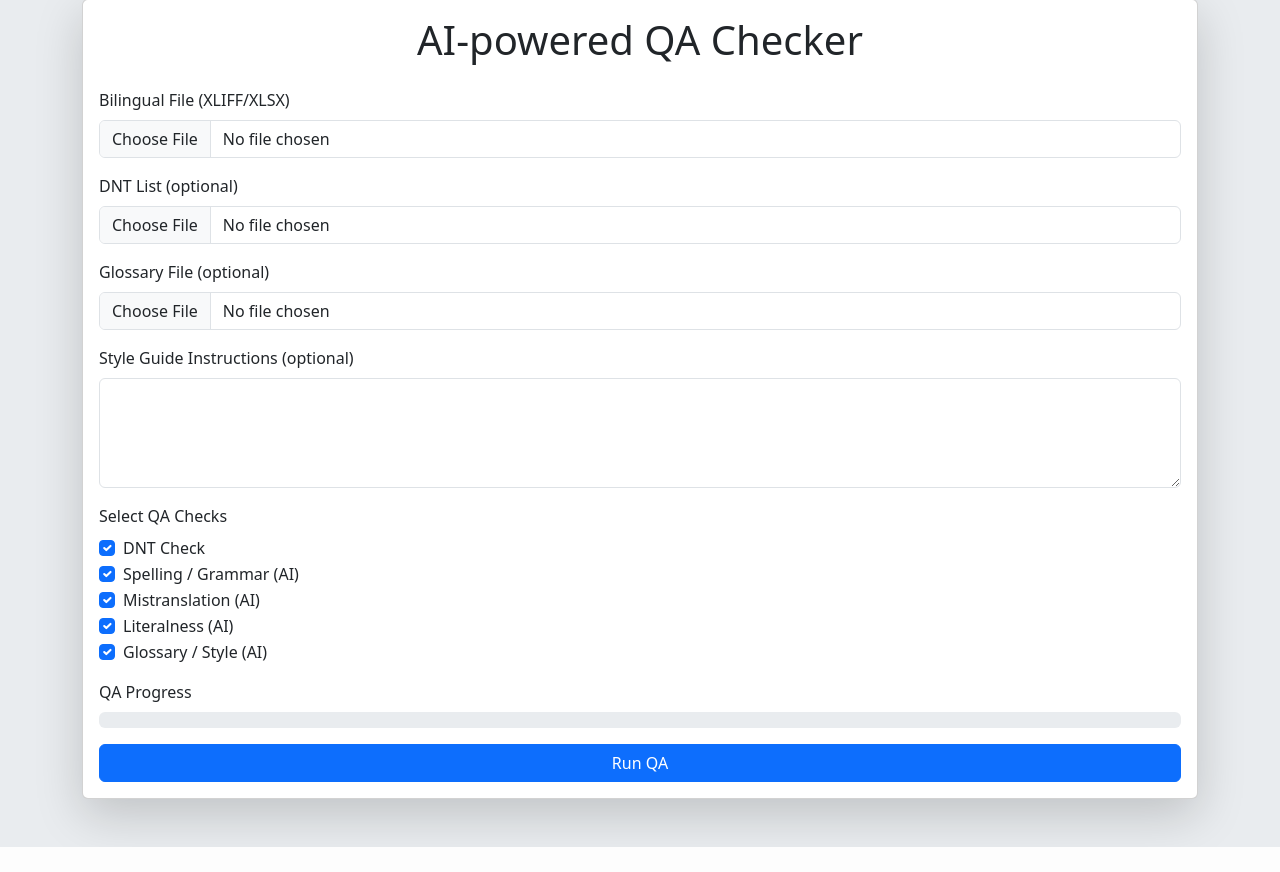
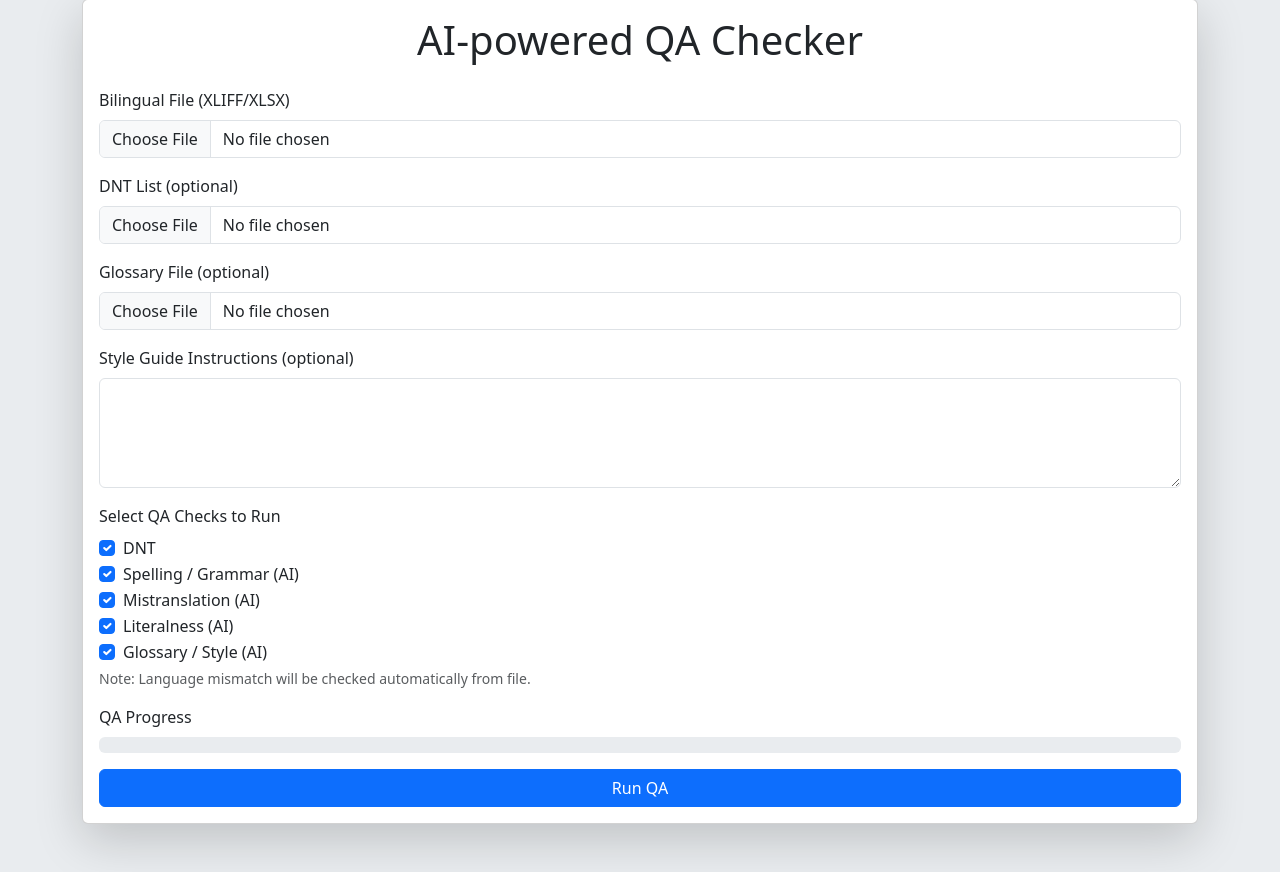
Before and after one commit to manibrh/QA-Spellchecker, a Flask app: page / in a window 1280 px wide. Shown: the part 75-947 px from the top of the page. Before the commit the page ends 922 px from the top, so only its background shows below. Run offline with Flask 3, Linux system fonts and the light colour scheme.

Commit message:
Update index.html

```diff
--- a/templates/index.html
+++ b/templates/index.html
@@ -22,52 +22,53 @@
 
         <form method="POST" enctype="multipart/form-data" id="qaForm">
           <div class="mb-3">
-            <label for="bilingual_file" class="form-label">Bilingual File (XLIFF/XLSX)</label>
+            <label class="form-label">Bilingual File (XLIFF/XLSX)</label>
             <input type="file" class="form-control" name="bilingual_file" required>
           </div>
 
           <div class="mb-3">
-            <label for="dnt_file" class="form-label">DNT List (optional)</label>
+            <label class="form-label">DNT List (optional)</label>
             <input type="file" class="form-control" name="dnt_file">
           </div>
 
           <div class="mb-3">
-            <label for="glossary_file" class="form-label">Glossary File (optional)</label>
+            <label class="form-label">Glossary File (optional)</label>
             <input type="file" class="form-control" name="glossary_file">
           </div>
 
           <div class="mb-3">
-            <label for="style_guide" class="form-label">Style Guide Instructions (optional)</label>
+            <label class="form-label">Style Guide Instructions (optional)</label>
             <textarea class="form-control" name="style_guide" rows="4"></textarea>
           </div>
 
           <div class="mb-3">
-            <label class="form-label">Select QA Checks</label><br>
+            <label class="form-label">Select QA Checks to Run</label><br>
             <div class="form-check">
-              <input class="form-check-input" type="checkbox" name="checks" value="dnt" id="checkDNT" checked>
-              <label class="form-check-label" for="checkDNT">DNT Check</label>
+              <input class="form-check-input" type="checkbox" name="check_dnt" id="check_dnt" checked>
+              <label class="form-check-label" for="check_dnt">DNT</label>
             </div>
             <div class="form-check">
-              <input class="form-check-input" type="checkbox" name="checks" value="spell" id="checkSpell" checked>
-              <label class="form-check-label" for="checkSpell">Spelling / Grammar (AI)</label>
+              <input class="form-check-input" type="checkbox" name="check_spell" id="check_spell" checked>
+              <label class="form-check-label" for="check_spell">Spelling / Grammar (AI)</label>
             </div>
             <div class="form-check">
-              <input class="form-check-input" type="checkbox" name="checks" value="mistranslation" id="checkMist" checked>
-              <label class="form-check-label" for="checkMist">Mistranslation (AI)</label>
+              <input class="form-check-input" type="checkbox" name="check_mistranslation" id="check_mistranslation" checked>
+              <label class="form-check-label" for="check_mistranslation">Mistranslation (AI)</label>
             </div>
             <div class="form-check">
-              <input class="form-check-input" type="checkbox" name="checks" value="literal" id="checkLiteral" checked>
-              <label class="form-check-label" for="checkLiteral">Literalness (AI)</label>
+              <input class="form-check-input" type="checkbox" name="check_literalness" id="check_literalness" checked>
+              <label class="form-check-label" for="check_literalness">Literalness (AI)</label>
             </div>
             <div class="form-check">
-              <input class="form-check-input" type="checkbox" name="checks" value="glossary" id="checkGlossary" checked>
-              <label class="form-check-label" for="checkGlossary">Glossary / Style (AI)</label>
+              <input class="form-check-input" type="checkbox" name="check_glossary_style" id="check_glossary_style" checked>
+              <label class="form-check-label" for="check_glossary_style">Glossary / Style (AI)</label>
             </div>
+            <div class="form-text text-muted mt-1">Note: Language mismatch will be checked automatically from file.</div>
           </div>
 
           <div class="mb-3">
             <label class="form-label">QA Progress</label>
-            <div class="progress" role="progressbar">
+            <div class="progress">
               <div class="progress-bar progress-bar-striped progress-bar-animated" id="qaProgressBar" style="width: 0%">0%</div>
             </div>
           </div>
@@ -80,12 +81,13 @@
         <div class="mt-4 d-none" id="qaSummary">
           <h5>QA Summary</h5>
           <ul id="qaSummaryList" class="list-group mb-3"></ul>
-          <button class="btn btn-outline-secondary" data-bs-toggle="collapse" data-bs-target="#inlinePreview">Toggle Preview</button>
-          <div class="collapse mt-3" id="inlinePreview">
+          <button class="btn btn-outline-secondary mb-3" data-bs-toggle="collapse" data-bs-target="#inlinePreview">Toggle Inline Issue Preview</button>
+          <div class="collapse" id="inlinePreview">
             <pre class="bg-light p-3 border" id="previewContent">Loading preview...</pre>
-            <a id="downloadBtn" class="btn btn-success mt-2 d-none" href="#" download>Download QA Report</a>
           </div>
+          <div id="downloadButtonWrapper" class="mt-3"></div>
         </div>
+
       </div>
     </div>
   </div>
@@ -98,61 +100,63 @@
 
     const form = document.getElementById('qaForm');
     const progressBar = document.getElementById('qaProgressBar');
+    const summaryList = document.getElementById('qaSummaryList');
     const summaryBlock = document.getElementById('qaSummary');
-    const summaryList = document.getElementById('qaSummaryList');
     const errorBox = document.getElementById('errorBox');
     const previewContent = document.getElementById('previewContent');
-    const downloadBtn = document.getElementById('downloadBtn');
+    const downloadWrapper = document.getElementById('downloadButtonWrapper');
 
-    form.addEventListener('submit', async function(e) {
+    form.addEventListener('submit', function(e) {
       e.preventDefault();
       const formData = new FormData(form);
-
       progressBar.style.width = '10%';
       progressBar.innerText = 'Uploading...';
       errorBox.classList.add('d-none');
+      downloadWrapper.innerHTML = '';
       summaryList.innerHTML = '';
-      previewContent.innerText = 'Running QA...';
-      summaryBlock.classList.add('d-none');
+      previewContent.textContent = '';
 
-      try {
-        const res = await fetch('/', {
-          method: 'POST',
-          body: formData
-        });
-
-        if (!res.ok) throw new Error('Something went wrong.');
+      fetch('/', {
+        method: 'POST',
+        body: formData
+      }).then(async res => {
+        if (!res.ok) throw new Error('Server error or file issue.');
 
         const data = await res.json();
         progressBar.style.width = '100%';
-        progressBar.innerText = 'Done';
+        progressBar.innerText = 'Complete';
 
         summaryBlock.classList.remove('d-none');
-        const issueTypes = [...new Set(data.issues.map(issue => issue.issue_type))];
 
-        if (issueTypes.length === 0) {
-          summaryList.innerHTML = '<li class="list-group-item text-success">✔ No issues found!</li>';
+        if (data.preview && Array.isArray(data.preview)) {
+          data.preview.forEach((item, idx) => {
+            const line = `${idx + 1}. ID: ${item.id}, Type: ${item.issue_type}, Detail: ${item.detail}`;
+            previewContent.textContent += line + '\n';
+          });
         } else {
-          issueTypes.forEach(type => {
-            const li = document.createElement('li');
-            li.className = 'list-group-item';
-            li.innerText = `⚠ ${type} issues found.`;
-            summaryList.appendChild(li);
-          });
+          previewContent.textContent = 'No preview data available.';
         }
 
-        const preview = data.issues.map(issue => `• [${issue.issue_type}] ${issue.detail}`).join('\n\n');
-        previewContent.innerText = preview || 'No issues detected.';
+        const downloadBtn = document.createElement('a');
+        downloadBtn.href = data.report_url;
+        downloadBtn.className = 'btn btn-success';
+        downloadBtn.innerText = 'Download QA Report';
+        downloadBtn.setAttribute('download', '');
+        downloadWrapper.appendChild(downloadBtn);
 
-        downloadBtn.href = data.report_url;
-        downloadBtn.classList.remove('d-none');
+        (data.checks || []).forEach(issue => {
+          const li = document.createElement('li');
+          li.className = 'list-group-item';
+          li.innerText = `✓ ${issue} check completed.`;
+          summaryList.appendChild(li);
+        });
 
-      } catch (err) {
+      }).catch(err => {
         progressBar.style.width = '0%';
-        progressBar.innerText = 'Error';
+        progressBar.innerText = 'Failed';
         errorBox.textContent = err.message;
         errorBox.classList.remove('d-none');
-      }
+      });
     });
   </script>
 
```
